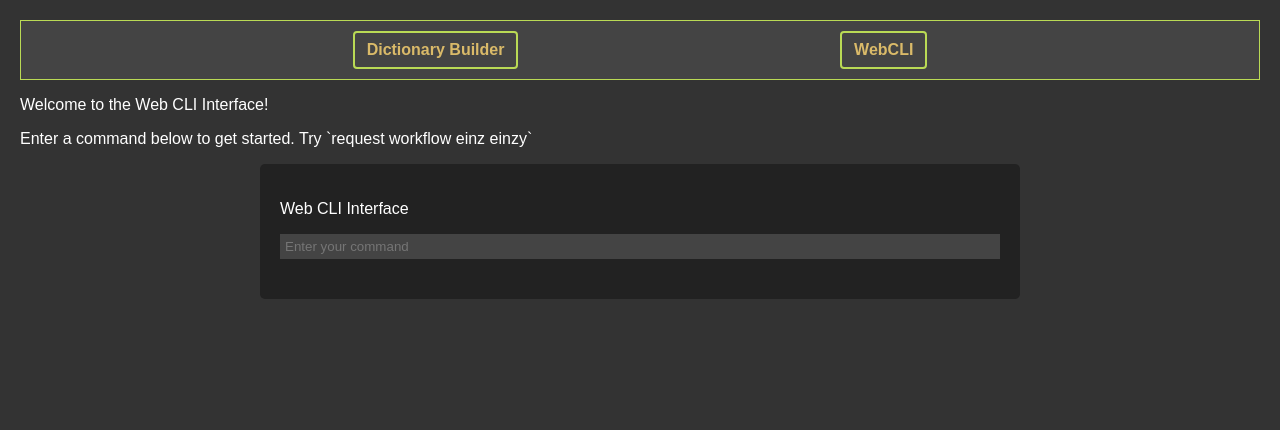
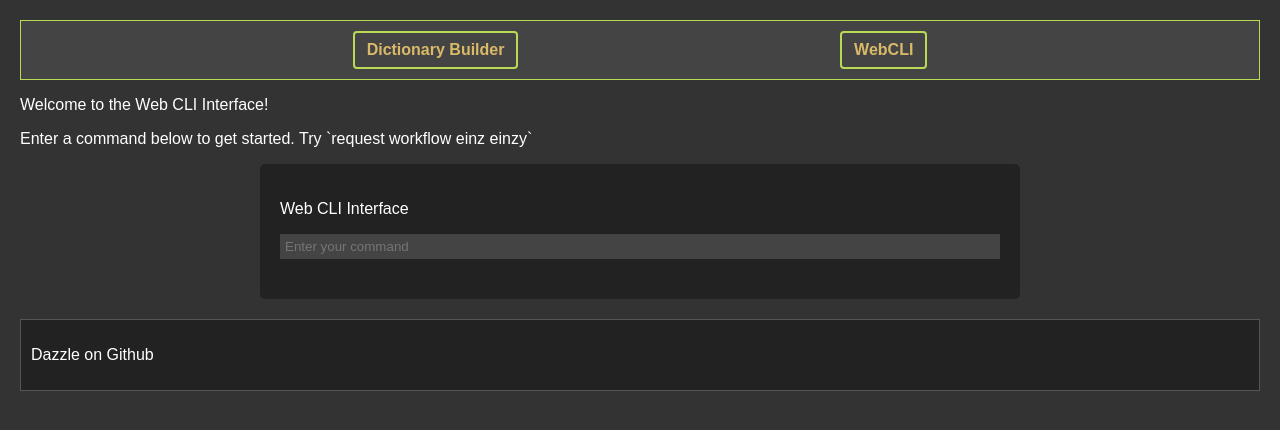
Before and after one commit to GRAYgoose124/dazzle, a Django app: page /webcli/ in a window 1280 px wide. Shown: the top 430 px of the page. Run offline with Django 4.2, Linux system fonts and the light colour scheme.

Commit message:
[skip ci] footer and stuff sorrz

```diff
--- a/images/web/app/dictbuilder/templates/navibase.html
+++ b/images/web/app/dictbuilder/templates/navibase.html
@@ -86,8 +86,13 @@
             color: #fff;
         }
 
+        /* lets make the footer links cleaner and button-like */
         .footer {
             margin-top: 20px;
+            padding: 10px;
+            border: 1px solid #555;
+            background-color: #222;
+            align-items: center;
         }
 
         a {
@@ -174,7 +179,14 @@
         {% endblock %}
     </div>
 
+    <div class="footer">
+        <p>
+            <a href="https://github.com/GRAYgoose124/dazzle">Dazzle on Github</a>
+        </p>
+    </div>
+
     <!-- Add your JavaScript and other body elements here -->
+
 </body>
 
 </html>
--- a/images/web/app/dictbuilder/templates/webcli.html
+++ b/images/web/app/dictbuilder/templates/webcli.html
@@ -6,6 +6,8 @@
 <style>
     .cli-container {
         width: 720px;
+        min-width: none;
+        flex: 1;
         margin: 0 auto;
         background-color: #222;
         padding: 20px;
```
Also changed, not shown: README.md.
